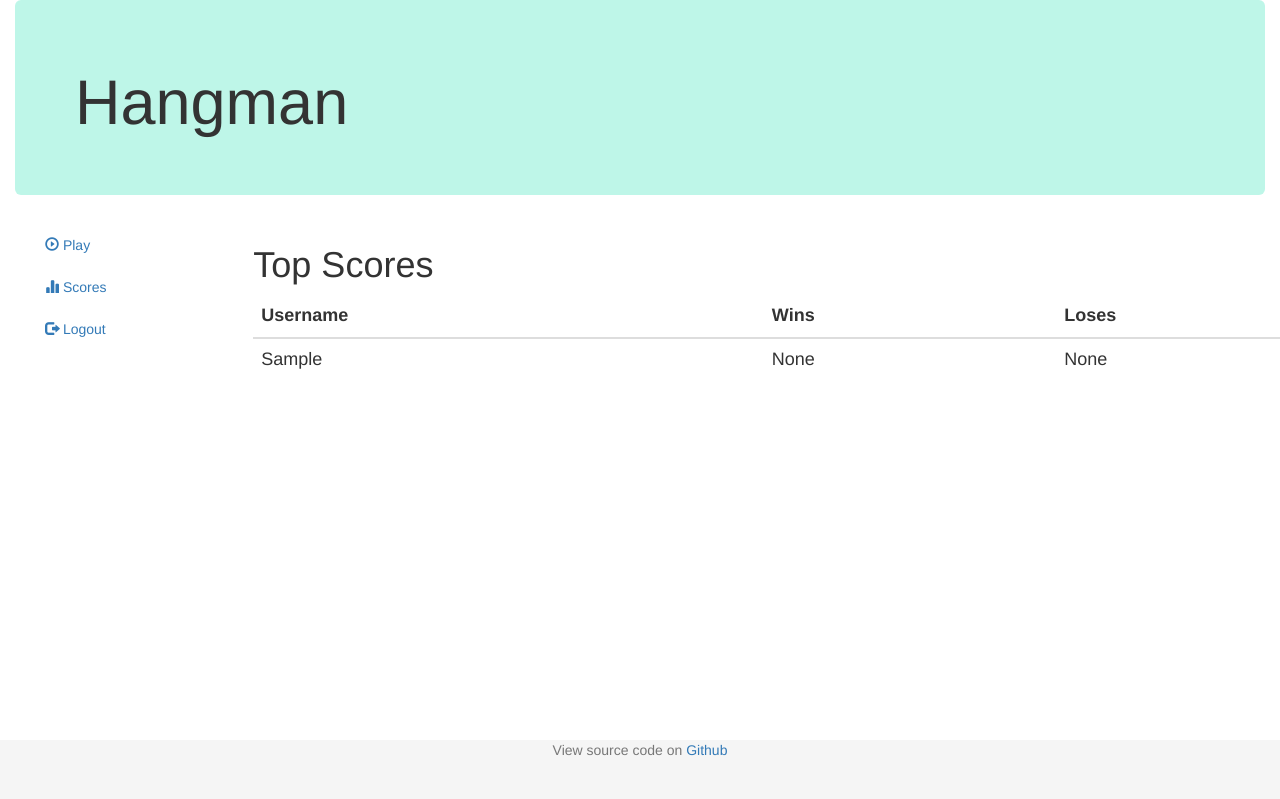
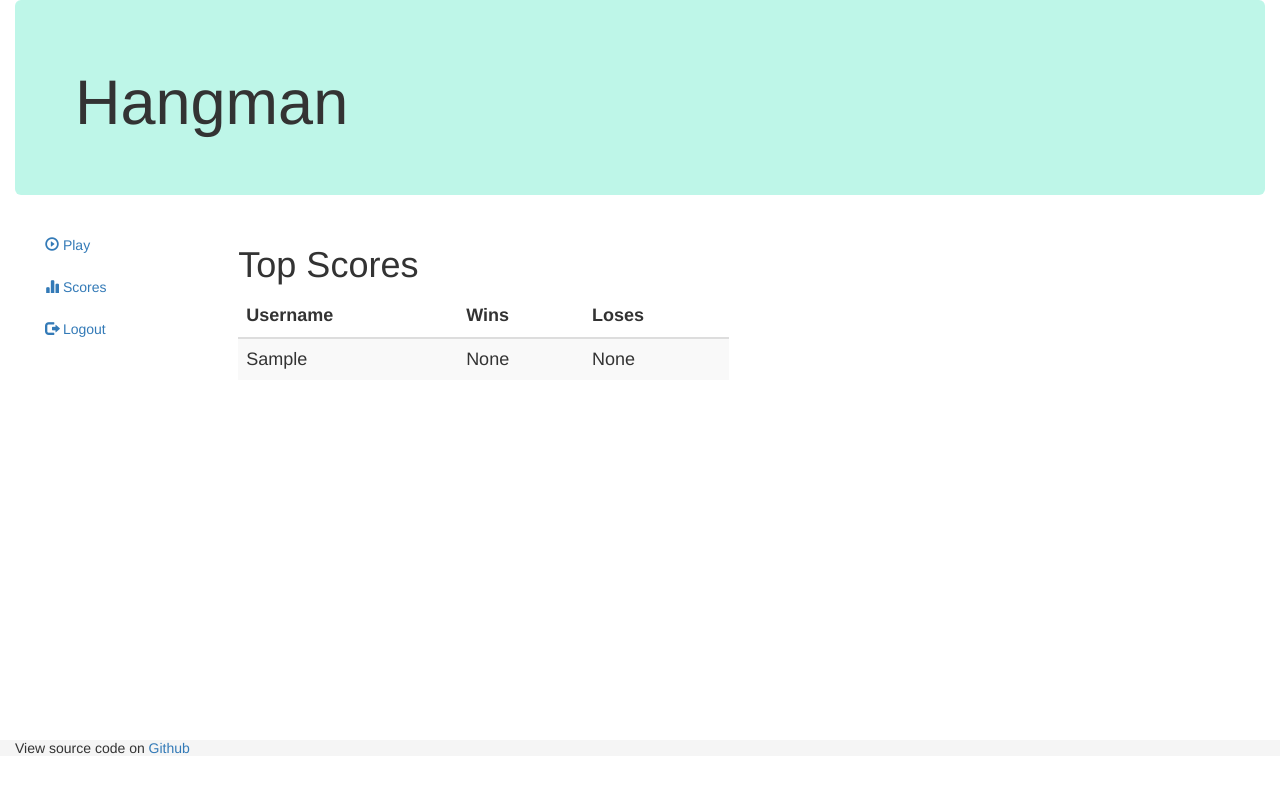
Before and after one commit to j-stew/hangman, a Flask app: page /scores in a window 1280 px wide. Run offline with Flask 2, Linux system fonts and the light colour scheme; the visitor is signed in with stand-in values (Sample User, id 1); data comes from the database, SQL or seed files in the repository; the page is wider than the window, and the part outside it is not shown; some libraries are stand-ins or nearby versions.

Commit message:
cleaning up html and adding css folder

```diff
--- a/hangman/model.py
+++ b/hangman/model.py
@@ -88,7 +88,7 @@ class Guesses(db.Model):
 class Word(db.Model):
 	"""Word bank of possible words for game, pulled from words.txt"""
 	id = db.Column(db.Integer, primary_key=True)
-	word = db.Column(db.String(200), nullable=False)
+	word = db.Column(db.String(200), nullable=False, unique=True)
 
 	def __init__(self, word):
 		self.word=word
@@ -113,4 +113,4 @@ class Word(db.Model):
 		db.session.commit()
 
 db.create_all()
-Word.add_words()
+# Word.add_words()
--- a/hangman/static/main.css
+++ b/hangman/static/main.css
@@ -19,6 +19,6 @@ tr {
 }
 
 #footer {
-  height: 60px;
+  line-height: normal;
   background-color: #f5f5f5;
 }
--- a/hangman/templates/layout.html
+++ b/hangman/templates/layout.html
@@ -31,7 +31,7 @@
           </ul>
         </div>
 
-        <div class="col-sm-10">
+        <div class="col-sm-5">
           {% block title %}
           {% endblock %}
 
@@ -54,7 +54,7 @@
 
   <div id="footer">
     <div class="container-fluid">
-      <p class="text-muted credit" align="center">View source code on <a href="http://github.com/j-stew/hangman">Github</a></p>
+      <span="text-muted credit">View source code on <a href="http://github.com/j-stew/hangman">Github</a></span>
     </div>
   </div>
 
--- a/hangman/templates/login.html
+++ b/hangman/templates/login.html
@@ -4,7 +4,6 @@
 {% endblock %}
 
 {% block page %}
-<div class="col-sm-5">
 <form method="post" action="{{ url_for('login') }}">
 	<div class="form-group">
 		<label for="username">Username:</label>
@@ -17,5 +16,4 @@
 	</div>
 	<button type="submit" class="btn btn-default">Submit</button>
 </form>
-</div>
 {% endblock %}
--- a/hangman/templates/loss.html
+++ b/hangman/templates/loss.html
@@ -5,17 +5,13 @@
 {% endblock %}
 
 {% block page %}
-<div class="col-sm-5"</div>
 <div class="panel panel-success">
 	<div class="panel-heading">Answer</div>
 	<div class="panel-body">{{ guesses.answer }}</div>
 </div>
-</div>
 
-<div class="col-sm-5"</div>
 <div class="panel panel-danger">
 	<div class="panel-heading">Your Correct Guesses</div>
 	<div class="panel-body">{{ guesses.correct_guesses }}</div>
 </div>
-</div>
 {% endblock %}
--- a/hangman/templates/play.html
+++ b/hangman/templates/play.html
@@ -5,7 +5,6 @@
 {% endblock %}
 
 {% block page %}
-<div class="col-sm-5"</div>
 <div class="panel panel-success">
   <div class="panel-heading">Progress</div>
   <div class="panel-body">{{ guesses.correct_guesses }}</div>
@@ -25,5 +24,4 @@
   </div>
   <button type="submit" class="btn btn-default">Submit</button>
 </form>
-</div>
 {% endblock %}
--- a/hangman/templates/scores.html
+++ b/hangman/templates/scores.html
@@ -1,12 +1,11 @@
 {% extends "layout.html" %}
 
 {% block title %}
-<div class="container">
 <h1>Top Scores</h1>
 {% endblock %}
 
 {% block page %}
-  <table class="table table-hover">
+<table class="table table-striped">
   <thead>
     <tr>
       <th>Username</th>
@@ -21,7 +20,7 @@
       <td>{{ score.wins }}</td>
       <td>{{ score.loses }}</td>
     </tr>
+  </tbody>
   {% endfor %}
 </table>
-</div>
 {% endblock %}
--- a/hangman/templates/signup.html
+++ b/hangman/templates/signup.html
@@ -5,7 +5,6 @@
 {% endblock %}
 
 {% block page %}
-<div class="col-sm-5">
 <form method="post" action="{{ url_for('signup') }}" autocomplete=off>
   <div class="form-group">
     <label for="username">Select a username:</label>
@@ -23,5 +22,4 @@
   </div>
   <button type="submit" class="btn btn-default">Submit</button>
 </form>
-</div>
 {% endblock %}
--- a/hangman/templates/win.html
+++ b/hangman/templates/win.html
@@ -5,17 +5,13 @@
 {% endblock %}
 
 {% block page %}
-<div class="col-sm-5"</div>
 <div class="panel panel-success">
 	<div class="panel-heading">Answer</div>
 	<div class="panel-body">{{ guesses.answer }}</div>
 </div>
-</div>
 
-<div class="col-sm-5"</div>
 <div class="panel panel-danger">
 	<div class="panel-heading">Your Correct Guesses</div>
 	<div class="panel-body">{{ guesses.correct_guesses }}</div>
 </div>
-</div>
 {% endblock %}
```
Lines whose indentation alone changed are shown as unchanged.
